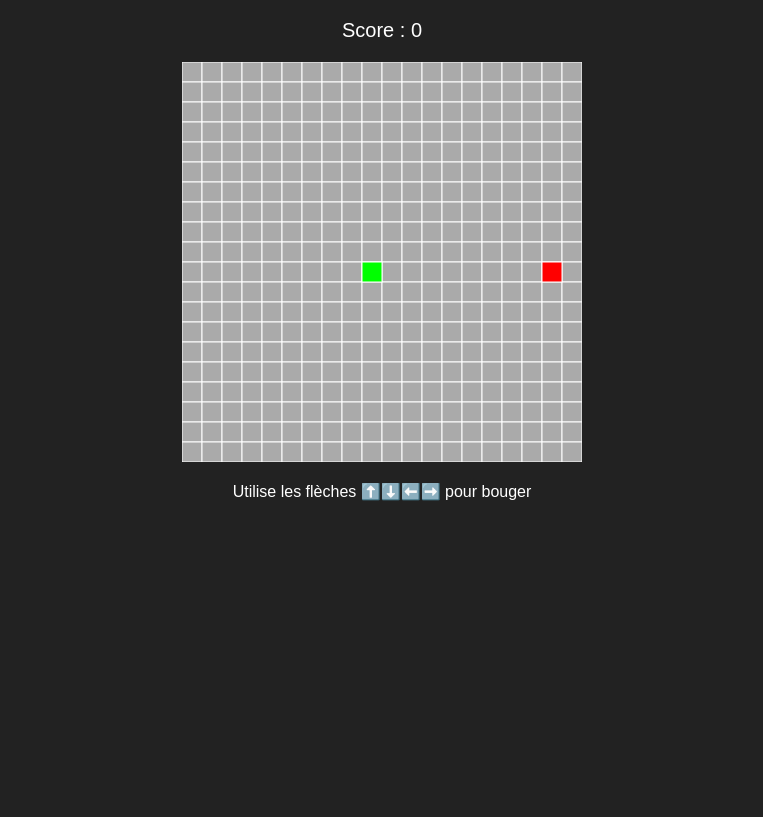
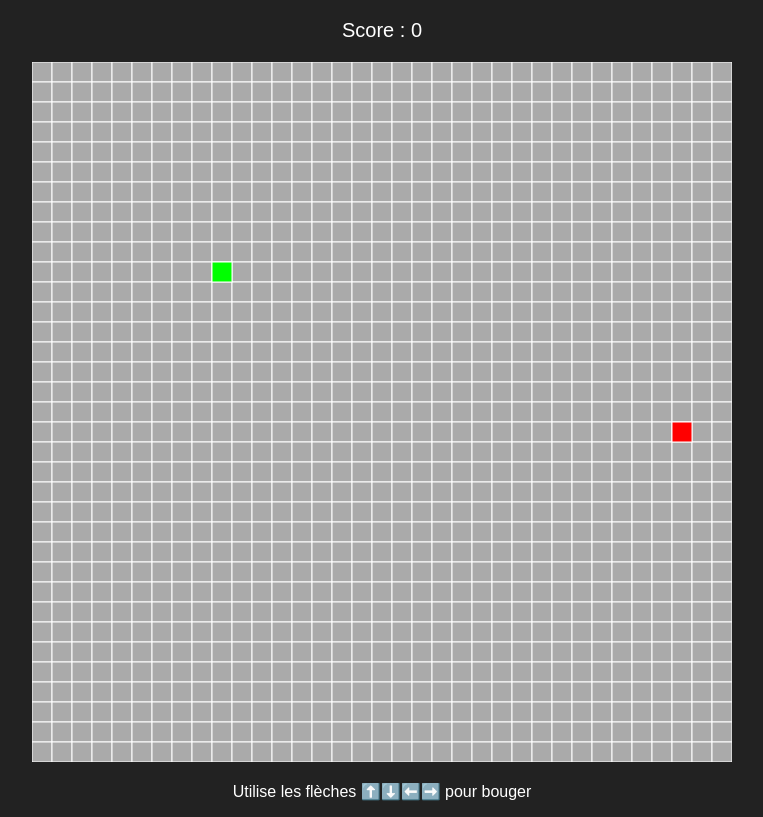
Before and after one commit to rasoavelo/snake-game, a plain HTML site: page index.html in a window 1280 px wide. Shown: the part 62-879 px from the top of the page, without its empty margins (258-1021 px from the left). Before the commit the page ends 800 px from the top, so only its background shows below. Drawn offline with Linux system fonts and the light colour scheme.

Commit message:
to increase the canvas size

```diff
--- a/index.html
+++ b/index.html
@@ -11,7 +11,7 @@
 <body>
     <h1>🐍 Jeu Snake</h1>
     <div id="score">Score : 0</div> <!-- score en dehors du canvas -->
-    <canvas id="game" width="400" height="400"></canvas>
+    <canvas id="game" width="700" height="700"></canvas>
     <p>Utilise les flèches ⬆️⬇️⬅️➡️ pour bouger</p>
 
     <script src="script.js"></script>
```
